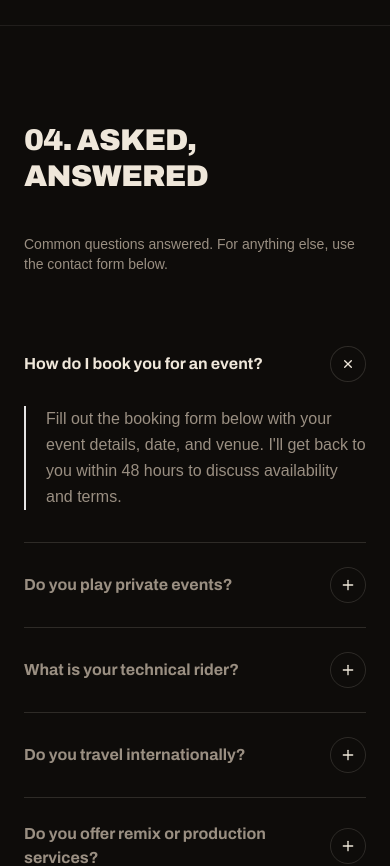
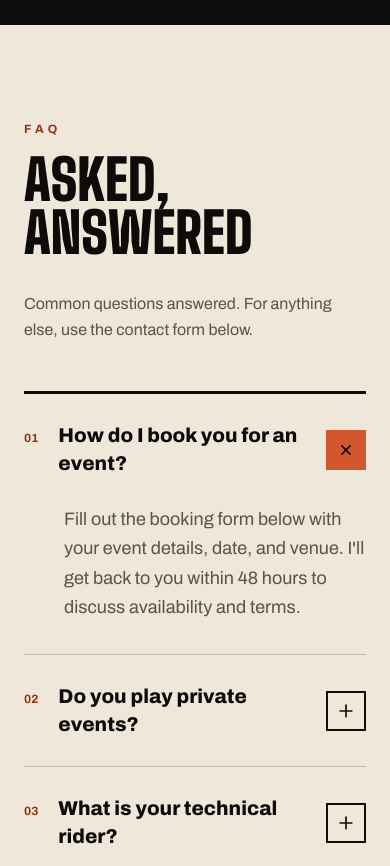
Before and after one commit to Icyubahiro-Jay-P/Portifolio, a React (Vite) app: page /dj in a window 390 px wide. Shown: the part 4140-5006 px from the top of the page. Built offline with nearby package versions, Linux system fonts and the light colour scheme.

Commit message:
style: enhance DjFAQ component layout and visuals with improved styling and structure

```diff
--- a/src/components/dj/DjFAQ.tsx
+++ b/src/components/dj/DjFAQ.tsx
@@ -18,11 +18,11 @@ const faqs = [
   },
   {
     q: "Do you travel internationally?",
-    a: "Yes — international bookings are available. Travel, accommodation, and visa costs are to be covered by the promoter or event organiser.",
+    a: "Yes  international bookings are available. Travel, accommodation, and visa costs are to be covered by the promoter or event organiser.",
   },
   {
     q: "Do you offer remix or production services?",
-    a: "Yes. I take on selective remix and original production work. Timelines and fees vary by project — send me your brief and I'll respond with availability.",
+    a: "Yes. I take on selective remix and original production work. Timelines and fees vary by project  send me your brief and I'll respond with availability.",
   },
 ];
 
@@ -30,76 +30,76 @@ const DjFAQ = () => {
   const [openIndex, setOpenIndex] = useState<number | null>(0);
 
   return (
-    <section className="relative px-6 py-24 border-t border-dj-line/60 md:py-32">
-      <div className="max-w-4xl mx-auto">
-        {/* Dev-style header */}
-        <div className="flex items-center gap-4 mb-10">
-          <h2 className="font-dj text-3xl font-black tracking-tight uppercase text-dj-bone md:text-5xl">
-            <span className="text-dj-stone">04.</span> Asked, answered
+    <section className="relative px-6 py-24 bg-dj-bone text-dj-soot md:px-12 md:py-36">
+      <div className="grid grid-cols-1 gap-12 mx-auto max-w-7xl lg:grid-cols-[1fr_1.4fr] lg:gap-24">
+        <div className="lg:sticky lg:top-24 lg:self-start">
+          <span className="block mb-4 text-xs font-bold tracking-[0.35em] uppercase text-dj-clay-deep">
+            FAQ
+          </span>
+          <h2 className="mb-8 font-poster text-[clamp(3.5rem,9vw,7.5rem)] font-black uppercase leading-[0.95]">
+            Asked, answered
           </h2>
-          <div className="flex-1 h-px bg-gradient-to-r from-dj-line to-transparent" />
+          <p className="max-w-xs text-base leading-relaxed text-dj-umber">
+            Common questions answered. For anything else, use the contact form
+            below.
+          </p>
         </div>
 
-        <p className="mb-12 max-w-md font-sans text-sm text-dj-ash">
-          Common questions answered. For anything else, use the contact form
-          below.
-        </p>
-
-        <div className="divide-y divide-dj-line">
+        <div className="border-t-[3px] border-dj-soot">
           {faqs.map((faq, idx) => {
             const open = openIndex === idx;
             return (
-              <m.div
-                key={idx}
-                initial={{ opacity: 0 }}
-                whileInView={{ opacity: 1 }}
-                viewport={{ once: true }}
-                transition={{ delay: idx * 0.05 }}
-              >
+              <div key={faq.q} className="border-b border-dj-soot/20">
                 <button
                   id={`faq-item-${idx}`}
                   aria-expanded={open}
+                  aria-controls={`faq-panel-${idx}`}
                   onClick={() => setOpenIndex(open ? null : idx)}
-                  className="flex items-center justify-between w-full gap-6 py-6 text-left group"
+                  className="flex items-center justify-between w-full gap-6 py-7 text-left group"
                 >
+                  <span className="flex items-baseline gap-5">
+                    <span className="text-xs font-bold tabular-nums text-dj-clay-deep">
+                      {String(idx + 1).padStart(2, "0")}
+                    </span>
+                    <span className="text-xl font-extrabold leading-snug md:text-2xl">
+                      {faq.q}
+                    </span>
+                  </span>
                   <span
-                    className={`font-dj text-base font-bold transition-colors duration-200 md:text-lg ${
-                      open ? "text-dj-bone" : "text-dj-ash group-hover:text-dj-bone"
+                    className={`flex items-center justify-center w-10 h-10 shrink-0 border-2 transition-colors duration-200 ${
+                      open
+                        ? "bg-dj-clay border-dj-clay"
+                        : "border-dj-soot group-hover:bg-dj-soot group-hover:text-dj-bone"
                     }`}
                   >
-                    {faq.q}
+                    <PlusIcon
+                      className={`w-5 h-5 transition-transform duration-300 ${open ? "rotate-45" : ""}`}
+                    />
                   </span>
-                  <m.div
-                    animate={{ rotate: open ? 45 : 0 }}
-                    transition={{ duration: 0.25, ease: [0.22, 1, 0.36, 1] }}
-                    className="flex items-center justify-center w-9 h-9 shrink-0 rounded-full border border-dj-line transition-colors group-hover:border-dj-bone/60"
-                  >
-                    <PlusIcon
-                      className={`w-4 h-4 transition-colors duration-200 ${
-                        open ? "text-dj-bone" : "text-dj-stone group-hover:text-dj-bone"
-                      }`}
-                    />
-                  </m.div>
                 </button>
 
                 <AnimatePresence initial={false}>
                   {open && (
                     <m.div
+                      id={`faq-panel-${idx}`}
+                      role="region"
+                      aria-labelledby={`faq-item-${idx}`}
                       initial={{ height: 0, opacity: 0 }}
                       animate={{ height: "auto", opacity: 1 }}
                       exit={{ height: 0, opacity: 0 }}
-                      transition={{ duration: 0.32, ease: [0.04, 0.62, 0.23, 0.98] }}
+                      transition={{
+                        duration: 0.32,
+                        ease: [0.04, 0.62, 0.23, 0.98],
+                      }}
                       className="overflow-hidden"
                     >
-                      <div className="pb-8">
-                        <p className="pl-5 border-l-2 border-dj-stone font-sans text-base leading-relaxed text-dj-ash">
-                          {faq.a}
-                        </p>
-                      </div>
+                      <p className="pb-8 pl-10 text-lg leading-relaxed md:pr-16 text-dj-umber">
+                        {faq.a}
+                      </p>
                     </m.div>
                   )}
                 </AnimatePresence>
-              </m.div>
+              </div>
             );
           })}
         </div>
```
